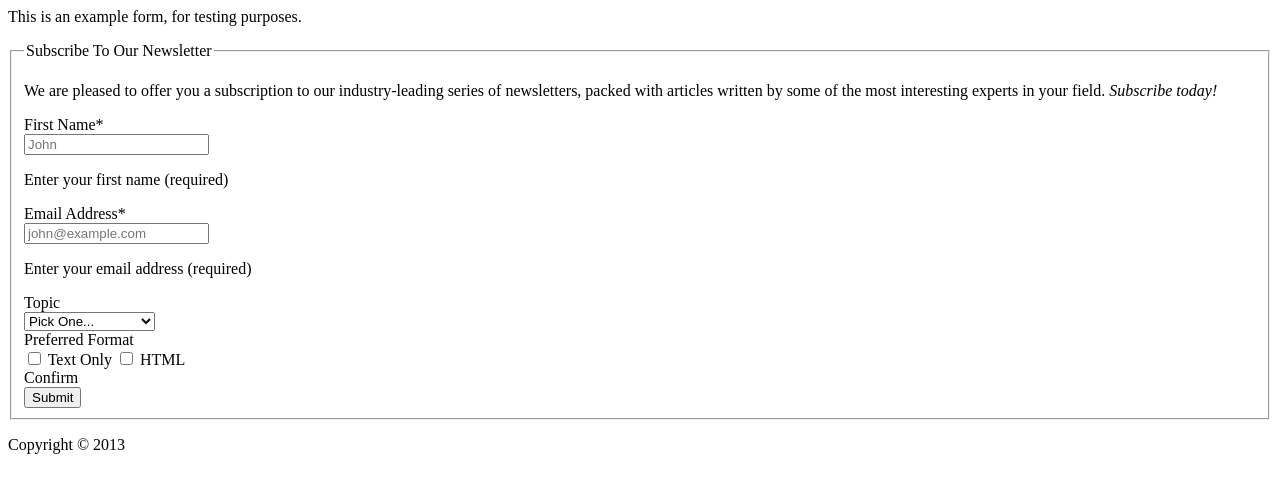
After one commit to JamieKnight/formica, a PHP site: page /unit-test/fixtures/forms/signup.html in a window 1280 px wide. The commit adds this page. Shown: the top 493 px of the page. Run offline with PHP 8.4, Linux system fonts and the light colour scheme.

Commit message:
Adds form() and prefill() for text inputs.

```diff
--- /dev/null
+++ b/unit-test/fixtures/forms/signup.html
@@ -0,0 +1,72 @@
+<p>
+    This is an example form, for testing purposes.
+</p>
+
+<form id="signup-form" class="form-horizontal" method="POST" action="#">
+	<fieldset>
+
+	    <legend>Subscribe To Our Newsletter</legend>
+
+        <p>
+            We are pleased to offer you a subscription to our industry-leading
+            series of newsletters, packed with articles written by some of the
+            most interesting experts in your field. <em>Subscribe today!</em>
+        </p>
+
+		<div class="control-group">
+			<label class="control-label">First Name*</label>
+			<div class="controls">
+				<input id="fname" name="fname" type="text" placeholder="John" class="input-xlarge" required="">
+				<p class="help-block">
+					Enter your first name (required)
+				</p>
+			</div>
+		</div>
+
+		<div class="control-group">
+			<label class="control-label">Email Address*</label>
+			<div class="controls">
+				<input id="email" name="email" type="text" placeholder="john@example.com" class="input-xlarge" required="">
+				<p class="help-block">
+					Enter your email address (required)
+				</p>
+			</div>
+		</div>
+
+		<div class="control-group">
+			<label class="control-label">Topic</label>
+			<div class="controls">
+				<select id="topic" name="topic" class="input-xlarge">
+					<option value="">Pick One...</option>
+					<option value="design">Design Trends</option>
+					<option value="technology">Technology News</option>
+					<option value="marketing">Marketing Insights</option>
+				</select>
+			</div>
+		</div>
+
+		<div class="control-group">
+			<label class="control-label">Preferred Format</label>
+			<div class="controls">
+				<label class="checkbox">
+				<input type="checkbox" name="newsletter" value="text">
+				Text Only </label>
+				<label class="checkbox">
+				<input type="checkbox" name="newsletter" value="html">
+				HTML </label>
+			</div>
+		</div>
+
+		<div class="control-group">
+			<label class="control-label">Confirm</label>
+			<div class="controls">
+				<button id="submit" name="submit" class="btn btn-primary">Submit</button>
+			</div>
+		</div>
+
+	</fieldset>
+</form>
+
+<footer>
+    Copyright &copy; 2013
+</footer>
```
Also changed, not shown: micmath/Formica.php (+28 -3 lines), micmath/Formica/Filler.php (added, +32 -0 lines), unit-test/form.test.php (added, +20 -0 lines), unit-test/prefill.test.php (added, +28 -0 lines), README.md.
